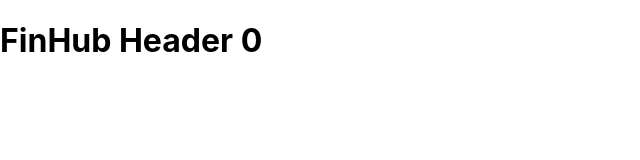
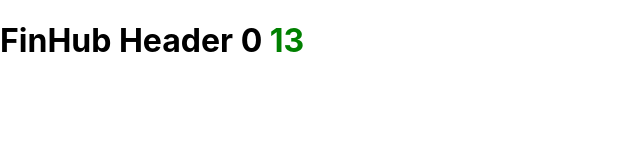
Before and after one commit to striveToAce/fin-hub-react, a React (Create React App) app: page / in a window 1280 px wide. Shown: the top 160 px of the page, without its empty margins (0-640 px from the left). Built offline with nearby package versions, Linux system fonts and the light colour scheme.

Commit message:
useCounter added: learning or enhancing custom hooks

```diff
--- a/src/components/common/Header.js
+++ b/src/components/common/Header.js
@@ -1,8 +1,10 @@
 import { useEffect, useState } from "react"
 import useAuth from "../../customHooks/useAuth";
+import useCounter from "../../customHooks/useCounter";
 
 const Header = () => {
     const { auth, login, logout } = useAuth();
+    const { currentCount, styleProperties } = useCounter(20)
     const [notificationCount, setNotificationCount] = useState(0)
 
     /*
@@ -13,13 +15,15 @@
     }
 
     useEffect(() => {
+        console.log("*****", notificationCount)
+
         // Clean-up function to log when the component unmounts
         return () => {
-            console.log("Cleaning up Header component");
+            console.log("Cleaning up Header component", notificationCount);
         }
-    }, [])
+    }, [notificationCount])
 
     // Header JSX
-    return <h1 onClick={incrementNotifCount}>FinHub Header {notificationCount}</h1>
+    return <h1 onClick={incrementNotifCount}>FinHub Header {notificationCount} <span style={styleProperties}>{currentCount}</span></h1>
 }
 export default Header
--- /dev/null
+++ b/src/customHooks/useCounter.js
@@ -0,0 +1,23 @@
+import { useEffect, useState } from "react"
+
+const useCounter = (start = 10) => {
+    // iniate currentCount as per props
+    const [currentCount, setCurrentCount] = useState(start)
+    const [styleProperties, setStyleProperties] = useState({ color: "green" })
+
+    // timer logic
+    useEffect(() => {
+        if (!currentCount) return;
+        if (currentCount === 10) setStyleProperties((prev) => ({ ...prev, color: "red" }))
+        const clearId = setTimeout(() => {
+            setCurrentCount((prev) => prev - 1)
+        }, 1000)
+
+        return () => {
+            clearTimeout(clearId)
+        }
+    }, [currentCount])
+
+    return {currentCount,styleProperties}
+}
+export default useCounter
```
